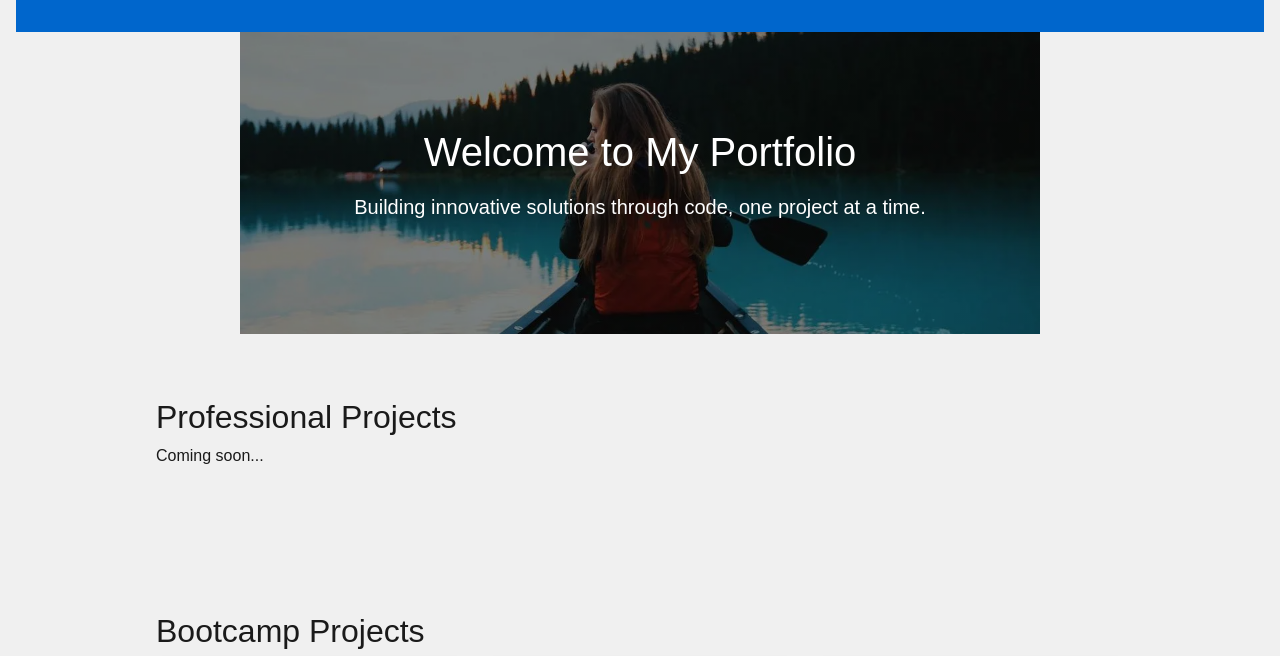
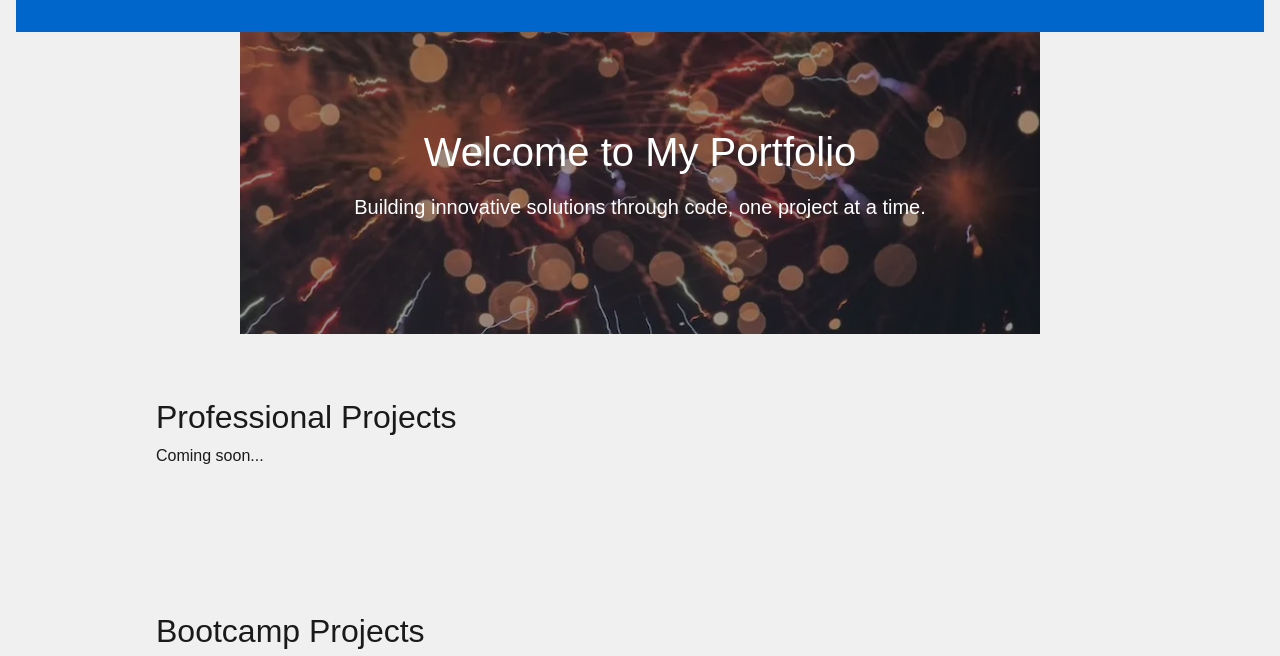
Before and after one commit to garrib10/portfolio-website, a plain HTML site: page index.html in a window 1280 px wide. Shown: the part 200-856 px from the top of the page. Drawn offline with nearby package versions, Linux system fonts and the light colour scheme.

Commit message:
updated hero image and styling

```diff
--- a/index.html
+++ b/index.html
@@ -40,24 +40,6 @@
       rel="stylesheet"
       href="https://cdnjs.cloudflare.com/ajax/libs/font-awesome/6.4.0/css/all.min.css"
     />
-    <style>
-      .hero {
-        padding: 6rem 1rem;
-        background: linear-gradient(
-            to bottom,
-            rgba(0, 0, 0, 0.5),
-            rgba(0, 0, 0, 0.5)
-          ),
-          url("assets/images/hero-image-optimized.webp") center/cover no-repeat;
-        color: white;
-        text-align: center;
-        max-width: 800px;
-        margin: 0 auto;
-        display: flex;
-        flex-direction: column;
-        justify-content: center;
-      }
-    </style>
     <link rel="stylesheet" href="styles.css" />
   </head>
   <body>
@@ -101,7 +83,7 @@
             <img
               src="assets/images/Box-Office-Media.webp"
               alt="Screenshot of Box-Office Media movie search app with movie posters and details"
-              width="600"
+              width="284"
               height="155"
               class="project-img"
             />
@@ -140,7 +122,7 @@
             <img
               src="assets/images/Code-Quiz.webp"
               alt="Screenshot of JavaScript Code Quiz app with multiple choice interface"
-              width="600"
+              width="274"
               height="155"
               class="project-img"
             />
@@ -170,7 +152,7 @@
             <img
               src="assets/images/Work-Day-Scheduler.webp"
               alt="Screenshot of Work Day Scheduler showing hourly tasks and color-coded time blocks"
-              width="600"
+              width="292"
               height="155"
               class="project-img"
             />
--- a/styles.css
+++ b/styles.css
@@ -87,6 +87,33 @@ header {
 header h1 {
   font-size: 2.5rem;
   margin-bottom: 0.5rem;
+}
+
+.hero {
+  background-image: url("assets/images/hero-fireworks.webp");
+  background-size: cover;
+  background-position: center;
+  background-repeat: no-repeat;
+  color: white; /* adjust for contrast */
+  padding: 6rem 2rem;
+  text-align: center;
+  position: relative;
+  max-width: 800px;
+  margin: 0 auto;
+  display: flex;
+  flex-direction: column;
+  justify-content: center;
+}
+.hero::before {
+  content: "";
+  position: absolute;
+  inset: 0;
+  background-color: rgba(0, 0, 0, 0.4);
+}
+.hero h1,
+.hero p {
+  position: relative;
+  z-index: 1;
 }
 .hero h1 {
   font-size: 2.5rem;
```
Also changed, not shown: assets/images/Box-Office-Media.webp, assets/images/Code-Quiz.webp, assets/images/Work-Day-Scheduler.webp, assets/images/hero-fireworks.webp (added), 3 other files.
